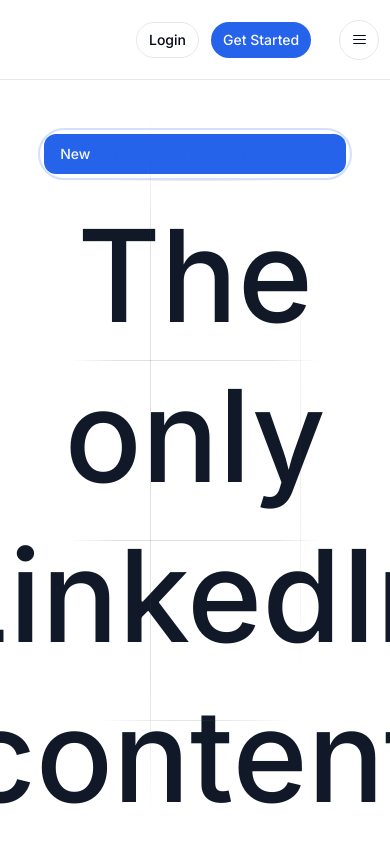
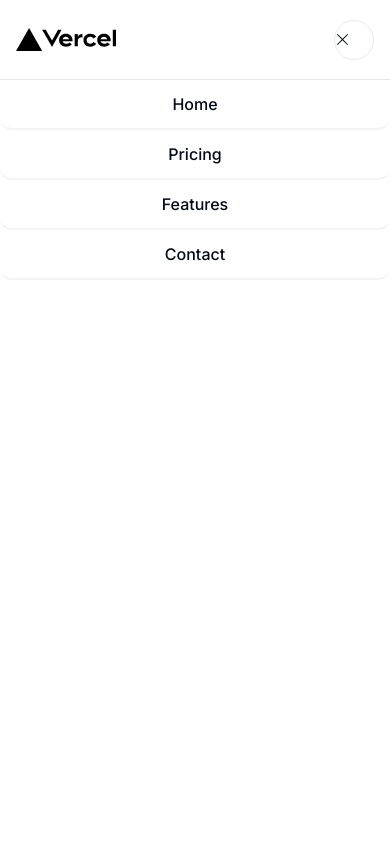
Before and after one commit to feibiss/nxtbase-landing-page, a Next.js app in the folder landing-1/: page / in a window 390 px wide. Both pictures are taken after a click on the button 359 px from the left and 39 px from the top of the page. Shown: the top 844 px of the page. Built offline with nearby package versions, Linux system fonts and the light colour scheme.

Commit message:
Feat : Added mobile navbar

```diff
--- a/landing-1/src/components/containers/header.tsx
+++ b/landing-1/src/components/containers/header.tsx
@@ -4,16 +4,19 @@ import {
   NavigationMenuList,
   NavigationMenu,
 } from "@/components/ui/navigation-menu";
-import { Button } from "@/components/ui/button";
+import { Button, buttonVariants } from "@/components/ui/button";
 import Link from "next/link";
-import { HamburgerMenuIcon } from "@radix-ui/react-icons";
+import { Cross1Icon, HamburgerMenuIcon } from "@radix-ui/react-icons";
 import Image from "next/image";
+import { useState } from "react";
+import clsx from "clsx";
 
 export default function Header() {
+  const [openMobileNav, setOpenMobileNav] = useState(false);
   return (
-    <header className="flex bg-white/80 left-0 h-20 w-full shrink-0 items-center z-50 px-28 sticky top-0 bg-opacity-90 backdrop-blur-md border-b border-gray-200">
+    <header className="flex bg-white/80 left-0 h-20 w-full shrink-0 items-center z-50 md:px-28 px-4 sticky top-0 bg-opacity-90 backdrop-blur-md border-b border-gray-200">
       <Link
-        className="mr-6 w-fit h-full lg:flex justify-start items-center"
+        className="mr-6 w-fit h-full flex justify-start items-center"
         href="#"
       >
         <span className="sr-only">Nextbase</span>
@@ -41,7 +44,7 @@ export default function Header() {
           variant={"outline"}
           size={"sm"}
           rounded={"full"}
-          className="rounded-full"
+          className="rounded-full hidden md:block"
         >
           Login
         </Button>
@@ -49,20 +52,31 @@ export default function Header() {
           variant={"default"}
           size={"sm"}
           rounded={"full"}
-          className="rounded-full"
+          className="rounded-full hidden md:block"
         >
           Get Started
         </Button>
-        {/* // TODO Add Mobile Navbar */}
+
         <Button
+          onClick={() => setOpenMobileNav((prev) => !prev)}
           size={"icon"}
           variant={"outline"}
           rounded={"full"}
-          className="ml-4 rounded-full"
+          className="ml-4 rounded-full md:hidden block"
         >
-          <HamburgerMenuIcon />
+          {openMobileNav ? <Cross1Icon /> : <HamburgerMenuIcon />}
         </Button>
       </div>
+      {openMobileNav && (
+        <div className="absolute bg-white bottom-0 h-[calc(100dvh-5rem)] top-20 w-full max-w-screen left-0 bg-primary-foreground z-10">
+          <div className="w-full flex flex-col justify-start items-start">
+            <MobileNavMenuItem href="#" content="Home" />
+            <MobileNavMenuItem href="#" content="Pricing" />
+            <MobileNavMenuItem href="#" content="Features" />
+            <MobileNavMenuItem href="#" content="Contact" />
+          </div>
+        </div>
+      )}
     </header>
   );
 }
@@ -83,3 +97,23 @@ const NavMenuItem = ({
     </Link>
   );
 };
+
+const MobileNavMenuItem = ({
+  href = "#",
+  content,
+}: {
+  href: string;
+  content: string;
+}) => {
+  return (
+    <Link
+      href={href}
+      className={clsx(
+        buttonVariants({ variant: "ghost", size: "lg" }),
+        "w-full border-b-2 border-gray-100"
+      )}
+    >
+      <p className=" font-medium text-base py-4">{content}</p>
+    </Link>
+  );
+};
```
